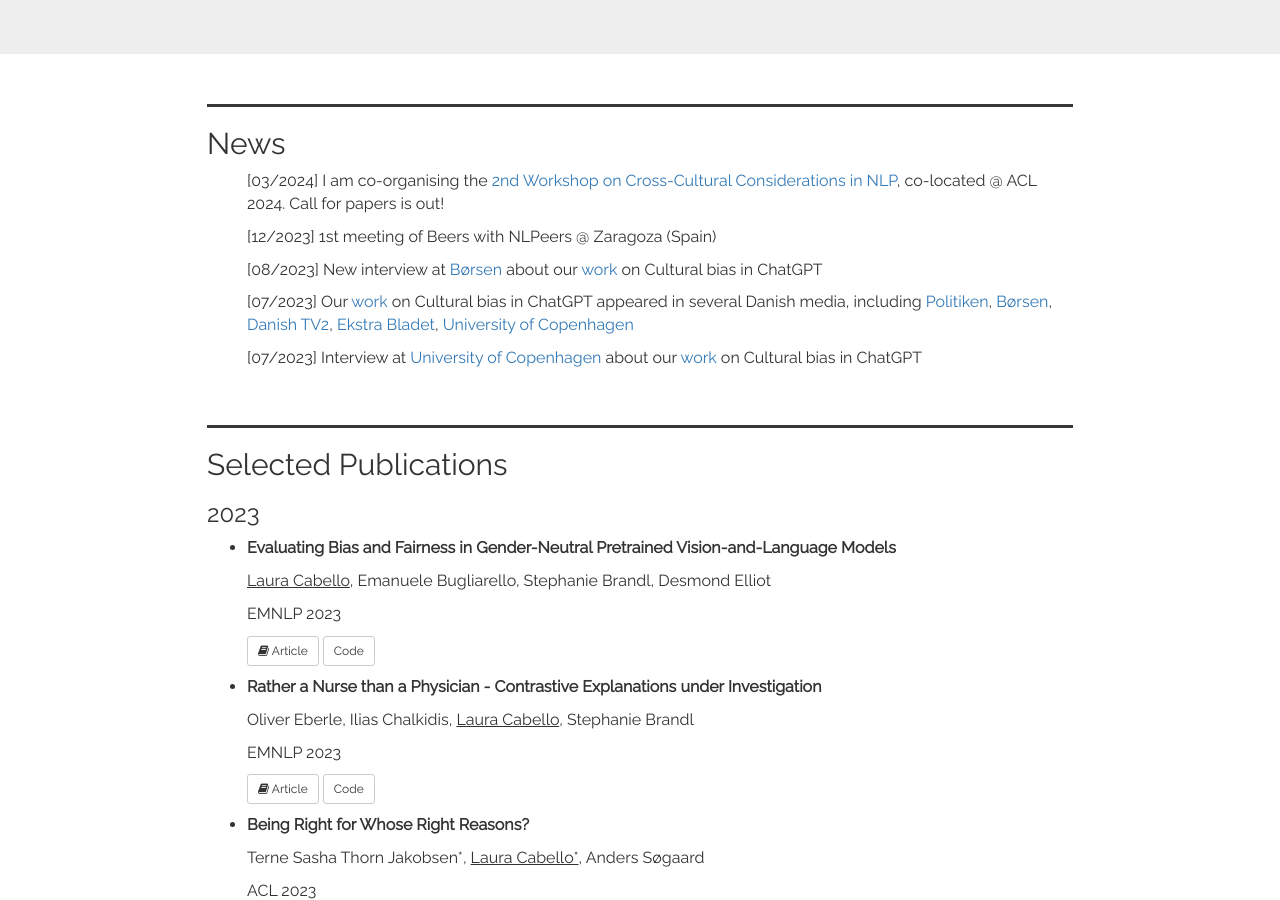
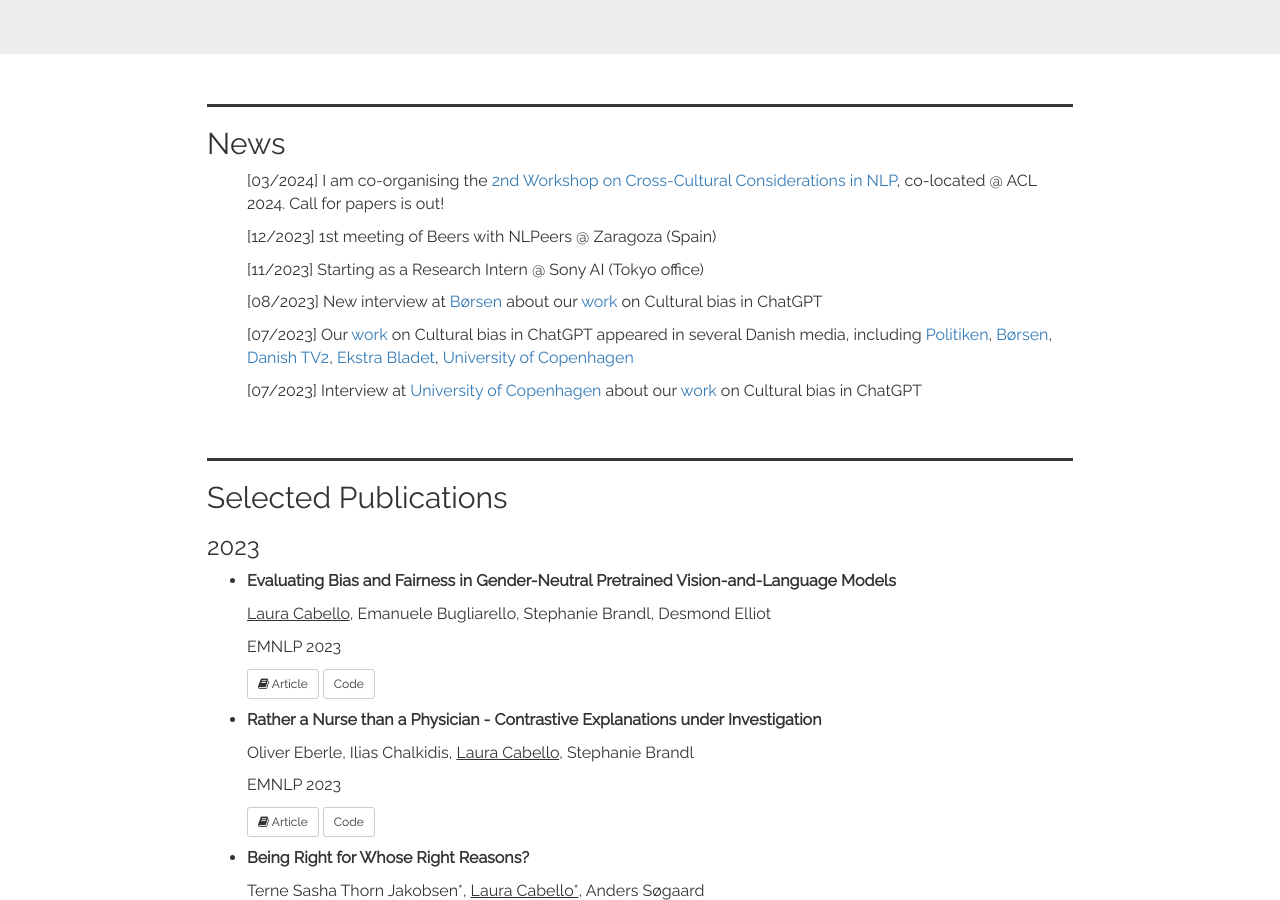
Before and after one commit to lautel/lautel.github.io, a Jekyll site: the page built from index.html, in a window 1280 px wide and 900 px high, scrolled down 732 px. Built offline with Jekyll 4.4.1, drawn with Linux system fonts in a browser that asks for light colours; nearby versions of some CDN libraries; a style sheet for code colours, icons or effects is not loaded.

Commit message:
Update index.html

```diff
--- a/index.html
+++ b/index.html
@@ -77,6 +77,9 @@ layout: aboutme
             </li>
             <li>
               <p>[12/2023] 1st meeting of Beers with NLPeers @ Zaragoza (Spain)</p>
+            </li>
+            <li>
+              <p>[11/2023] Starting as a Research Intern @ Sony AI (Tokyo office)</p>
             </li>
             <li>
               <p>[08/2023] New interview at
```
